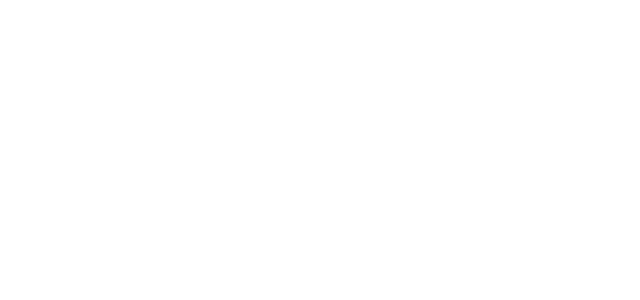
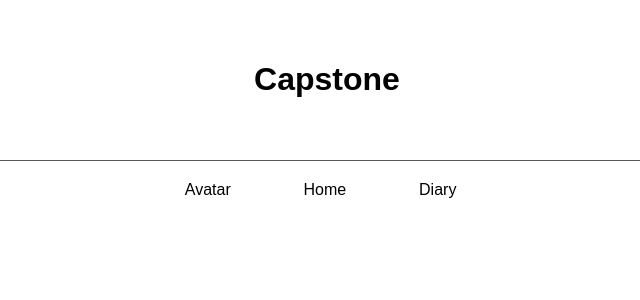
Before and after one commit to SKHU-Capstone-Design/Frontend, a React (Vite) app: page /user/home in a window 1280 px wide. Before the commit this address had no page. Shown: the top 300 px of the page, without its empty margins (313-953 px from the left). Built offline with nearby package versions, Linux system fonts and the light colour scheme.

Commit message:
Add:  make a navbar

```diff
--- /dev/null
+++ b/src/Pages/Navbar.tsx
@@ -0,0 +1,20 @@
+import '../Styles/Navbar.less';
+
+function Navbar() {
+  return (
+    <div className='navbarWrap'>
+    <header className='navHeader'>
+        <h1>Capstone</h1>
+  </header>
+  <nav className="navbar">
+    <ul>
+      <li><a href="/avatar/check" className='hoverUnderline'>Avatar</a></li>
+      <li><a href="/" className='hoverUnderline' >Home</a></li>
+      <li><a href="/diary/finalAll" className='hoverUnderline'>Diary</a></li>
+    </ul>
+  </nav>
+</div>
+  );
+}
+
+export default Navbar;
--- a/src/Pages/realHome.tsx
+++ b/src/Pages/realHome.tsx
@@ -1,18 +1,12 @@
-import "../Styles/Root.less";
+import '../Styles/realhome.less';
+import Navbar from './Navbar';
 
-function realHome() {
-    const handlePrevious = () => {
-    };
-
+function RealHome() {
     return (
         <div>
-
-            <div>
-                <button type="button" onClick={handlePrevious}> 로그인  </button>
-                <button type="button" onClick={handlePrevious}> 홈으로  </button>
-            </div>
+                <Navbar />
         </div>
     );
 }
 
-export default realHome;
+export default RealHome;
--- /dev/null
+++ b/src/Styles/Navbar.less
@@ -0,0 +1,61 @@
+.navbarWrap {
+  margin: 0 auto;
+  display: flex;
+  flex-direction: column;
+  min-height: 100vh;
+}
+
+.navHeader {
+  background-color: white;
+  color: black;
+  padding: 40px;
+  text-align: center;
+  border-bottom: #555 1px solid;
+}
+
+.navbar {
+  background-color: white;
+  color: black;
+  padding: 20px 0;
+  text-align: center;
+}
+
+.navbar ul {
+  list-style: none;
+  padding: 0 auto;
+  margin: 0 auto;
+  margin-left: 2.5em;
+}
+
+.navbar li {
+  display: inline;
+  margin-right: 3.3em;
+  text-align: center;
+}
+
+.navbar a {
+  text-decoration: none;
+  padding: 10px;
+  position: relative;
+}
+
+.navbar a:hover {
+  color: gold;
+}
+
+.navbar a:before {
+  content: '';
+  position: absolute;
+  width: 100%;
+  height: 2px;
+  bottom: 0;
+  left: 0;
+  background-color: gold;
+  transform: scaleX(0);
+  transition: all 0.4s ;
+  cursor: pointer;
+}
+
+.navbar a:hover:before {
+  transform: scaleX(1);
+}
--- /dev/null
+++ b/src/Styles/realhome.less
@@ -0,0 +1,120 @@
+body {
+    margin: 0;
+    font-family: Arial, sans-serif;
+    display: flex;
+    flex-direction: column;
+    min-height: 100vh;
+  }
+
+  header {
+    background-color: white;
+    color: black;
+    padding: 40px;
+    text-align: center;
+    border-bottom: #555 1px solid;
+  }
+
+  .navbar {
+    background-color: white;
+    color: black;
+    padding: 20px 0;
+    text-align: center;
+  }
+
+  .navbar ul {
+    list-style: none;
+    padding: 0;
+    margin: 0;
+    margin-left: 2.5em;
+  }
+
+  .navbar li {
+    display: inline;
+    margin-right: 3.3em;
+    text-align: center;
+  }
+
+  .navbar a {
+    text-decoration: none;
+    color: inherit;
+    padding: 10px;
+  }
+
+  .navbar a:hover {
+    color: gold;
+  }
+
+  footer {
+    background-color: #333;
+    color: white;
+    padding: 20px;
+    text-align: center;
+    margin-top: auto;
+  }
+
+  body {
+    margin: 0;
+    font-family: Arial, sans-serif;
+    display: flex;
+    flex-direction: column;
+    min-height: 100vh;
+}
+
+header {
+    background-color: white;
+    color: black;
+    padding: 40px;
+    text-align: center;
+    border-bottom: #555 1px solid;
+}
+
+.navbar {
+    background-color: white;
+    color: black;
+    padding: 20px 0;
+    text-align: center;
+}
+
+.navbar ul {
+    list-style: none;
+    padding: 0;
+    margin: 0;
+    margin-left: 2.5em;
+}
+
+.navbar li {
+    display: inline;
+    margin-right: 3.3em;
+    text-align: center;
+}
+
+.navbar a {
+    text-decoration: none;
+    color: inherit;
+    padding: 10px;
+    position: relative;
+}
+
+.navbar a:hover {
+    color: gold;
+}
+
+/*가상요소를 이용해 요소삽입. */
+.navbar a:before {
+    content: '';
+    position: absolute;
+    width: 100%;
+    height: 2px;
+    bottom: 0;
+    left: 0;
+    background-color: gold;
+    visibility: hidden;
+    transform: scaleX(0);
+    transition: all 0.4s ;
+    cursor: pointer;
+}
+
+.navbar a:hover:before {
+    visibility: visible;
+    transform: scaleX(1);
+}
--- a/src/main.tsx
+++ b/src/main.tsx
@@ -7,6 +7,7 @@
 import Select from './Pages/Login_or_Siginup.tsx';
 import Signup2 from './Pages/Signup2.tsx';
 import Home from './Pages/Home.tsx';
+import RealHome from './Pages/realHome.tsx';
 
 const root = ReactDOM.createRoot(document.getElementById('root')!);
 root.render(
@@ -19,6 +20,7 @@
         <Route path="/user/save" element={<Signup />} />
         <Route path="/user" element={<Select />} />
         <Route path="/home" element={<Home />} />
+        <Route path="/user/home" element={<RealHome />} />
       </Routes>
     </BrowserRouter>
   </React.StrictMode>
```
